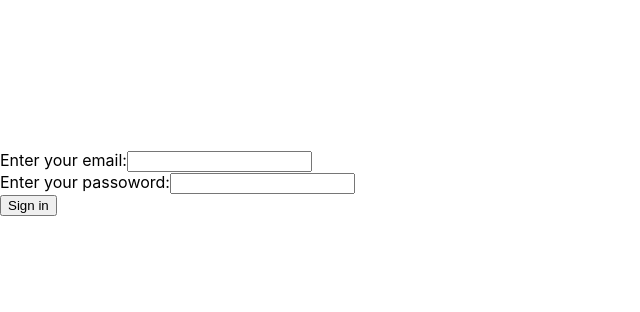
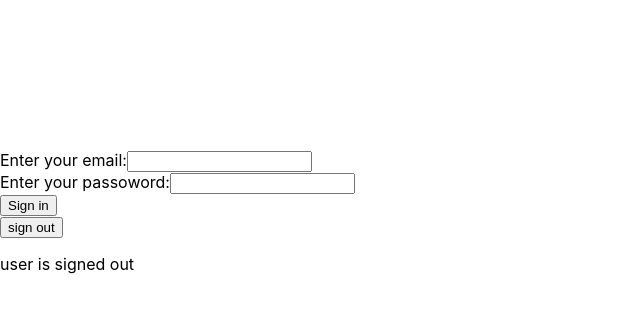
Before and after one commit to jun0222/firebase-auth-practice, a React (Create React App) app: page / in a window 1280 px wide. Shown: the top 312 px of the page, without its empty margins (0-640 px from the left). Built offline with nearby package versions, Linux system fonts and the light colour scheme; no server answers.

Commit message:
Added sign-in and sign-out functions.

```diff
--- a/src/App.js
+++ b/src/App.js
@@ -1,12 +1,12 @@
 import './App.css';
 
-import SignUp from './components/userAuth/SignUp'
-import SignIn from './components/userAuth/SignIn'
+// import SignUp from './components/userAuth/SignUp'
+import SignInAndSignOut from './components/userAuth/SignInAndSignOut'
 
 function App() {
   return (
     <div className="app">
-      <SignIn />
+      <SignInAndSignOut />
     </div>
   );
 }
--- a/src/components/userAuth/SignIn.js
+++ /dev/null
@@ -1,34 +0,0 @@
-import app from '../../firebase';
-import {getAuth, signInWithEmailAndPassword} from 'firebase/auth';
-
-const SignIn = () => {
-    const handleSignIn = async (event) => {
-        event.preventDefault();
-        const { email, password } = event.target.elements;
-        const auth = getAuth(app);
-        try {
-            signInWithEmailAndPassword(auth, email.value, password.value)
-            alert("Success sign in!!")
-        }catch (error) {
-            alert(error);
-        }
-    }
-    return (
-        <form style={{marginTop: '150px'}} onSubmit={handleSignIn}>
-            <div>
-                <label>Enter your email:</label>
-                <input name="email" type="email"/>
-            </div>
-            <div>
-                <label>Enter your passoword:</label>
-                <input name="password" type="password"/>
-            </div>
-            <div>
-                <label></label>
-                <input type="submit" value="Sign in"/>
-            </div>
-        </form>
-    )
-}
-
-export default SignIn;
--- /dev/null
+++ b/src/components/userAuth/SignInAndSignOut.js
@@ -0,0 +1,69 @@
+import app from '../../firebase';
+import {useState} from 'react';
+import {getAuth, signInWithEmailAndPassword, signOut, onAuthStateChanged} from 'firebase/auth';
+
+const SignInAndSignOut = () => {
+    const [isSignedIn, setIsSignedIn] = useState();
+    const auth = getAuth();
+
+    const handleSignIn = async (event) => {
+        event.preventDefault();
+        const { email, password } = event.target.elements;
+        const auth = getAuth(app);
+        try {
+            signInWithEmailAndPassword(auth, email.value, password.value)
+            alert("Success sign in!!")
+        }catch (error) {
+            alert(error);
+        }
+    }
+    const handleSignOut = async (event) => {
+        event.preventDefault();
+        try {
+            const result = await signOut(auth);
+            console.log(result);
+        }catch (error) {
+            console.log(error);
+        }
+    }
+
+    onAuthStateChanged(auth, (user) => {
+        if (user) {
+            setIsSignedIn(true);
+            console.log(user);
+        } else {
+            setIsSignedIn(false);
+            console.log('User is signed out');
+        }
+    })
+    return (
+        <>
+        <form style={{marginTop: '150px'}} onSubmit={handleSignIn}>
+            <div>
+                <label>Enter your email:</label>
+                <input name="email" type="email"/>
+            </div>
+            <div>
+                <label>Enter your passoword:</label>
+                <input name="password" type="password"/>
+            </div>
+            <div>
+                <label></label>
+                <input type="submit" value="Sign in"/>
+            </div>
+        </form>
+        <form onSubmit={handleSignOut} >
+            <input type="submit" value="sign out" />
+        </form>
+        <div>
+            {isSignedIn ? (
+                <p>user is signed in</p>
+            ):(
+                <p>user is signed out</p>
+            )}
+        </div>
+        </>
+    )
+}
+
+export default SignInAndSignOut;
```
